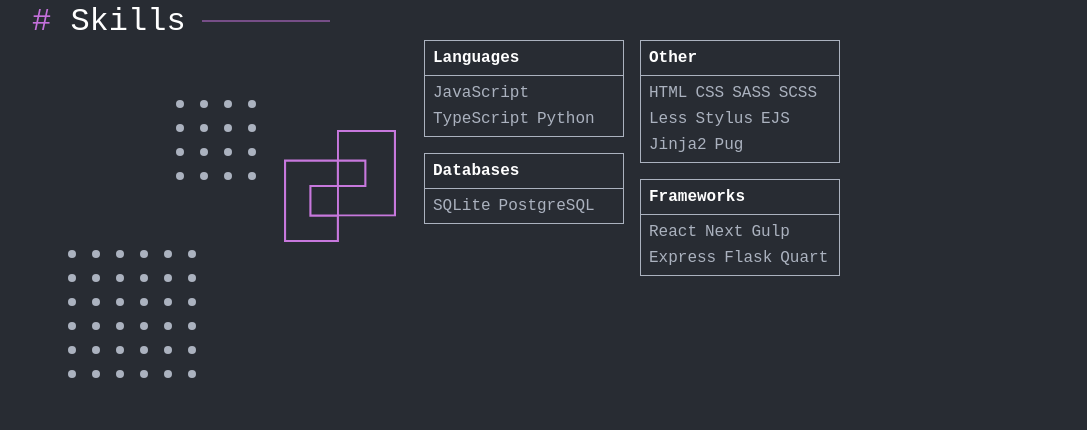
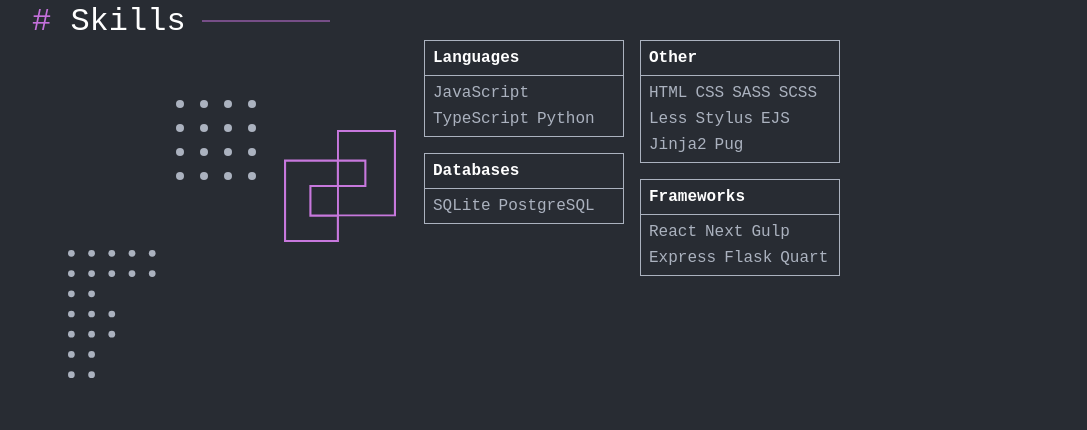
Before and after one commit to Fleyar/portafolio, a plain HTML site: page index.html in a window 1280 px wide. Shown: the part 1748-2178 px from the top of the page, without its empty margins (96-1183 px from the left). Drawn offline with nearby package versions, Linux system fonts and the light colour scheme; files whose address does not match are found by name.

Commit message:
inicio figuras

```diff
--- a/index.html
+++ b/index.html
@@ -130,11 +130,24 @@
             <div class="skills__content">
                 <div class="skills__illustrations illustrations">
                     <img src="/images/logo-outline.svg" alt="" class="illustrations__logo">
+
                     <svg width="100%" class="dots" viewBox="0 0 80 80">
-                        <circle cx="4" cy="4" r="4"></circle><circle cx="4" cy="28" r="4"></circle><circle cx="4" cy="52" r="4"></circle><circle cx="4" cy="76" r="4"></circle><circle cx="28" cy="4" r="4"></circle><circle cx="28" cy="28" r="4"></circle><circle cx="28" cy="52" r="4"></circle><circle cx="28" cy="76" r="4"></circle><circle cx="52" cy="4" r="4"></circle><circle cx="52" cy="28" r="4"></circle><circle cx="52" cy="52" r="4"></circle><circle cx="52" cy="76" r="4"></circle><circle cx="76" cy="4" r="4"></circle><circle cx="76" cy="28" r="4"></circle><circle cx="76" cy="52" r="4"></circle><circle cx="76" cy="76" r="4"></circle>
+                        <circle cx="4" cy="4" r="4"></circle><circle cx="4" cy="28" r="4"></circle><circle cx="4" cy="52" r="4"></circle><circle cx="4" cy="76" r="4"></circle>
+                        <circle cx="28" cy="4" r="4"></circle><circle cx="28" cy="28" r="4"></circle><circle cx="28" cy="52" r="4"></circle><circle cx="28" cy="76" r="4"></circle>
+                        <circle cx="52" cy="4" r="4"></circle><circle cx="52" cy="28" r="4"></circle><circle cx="52" cy="52" r="4"></circle><circle cx="52" cy="76" r="4"></circle>
+                        <circle cx="76" cy="4" r="4"></circle><circle cx="76" cy="28" r="4"></circle><circle cx="76" cy="52" r="4"></circle><circle cx="76" cy="76" r="4"></circle>
                     </svg>
-                    <svg width="100%" class="dots" viewBox="0 0 128 128">
-                        <circle cx="4" cy="4" r="4"></circle><circle cx="4" cy="28" r="4"></circle><circle cx="4" cy="52" r="4"></circle><circle cx="4" cy="76" r="4"></circle><circle cx="4" cy="100" r="4"></circle><circle cx="4" cy="124" r="4"></circle><circle cx="28" cy="4" r="4"></circle><circle cx="28" cy="28" r="4"></circle><circle cx="28" cy="52" r="4"></circle><circle cx="28" cy="76" r="4"></circle><circle cx="28" cy="100" r="4"></circle><circle cx="28" cy="124" r="4"></circle><circle cx="52" cy="4" r="4"></circle><circle cx="52" cy="28" r="4"></circle><circle cx="52" cy="52" r="4"></circle><circle cx="52" cy="76" r="4"></circle><circle cx="52" cy="100" r="4"></circle><circle cx="52" cy="124" r="4"></circle><circle cx="76" cy="4" r="4"></circle><circle cx="76" cy="28" r="4"></circle><circle cx="76" cy="52" r="4"></circle><circle cx="76" cy="76" r="4"></circle><circle cx="76" cy="100" r="4"></circle><circle cx="76" cy="124" r="4"></circle><circle cx="100" cy="4" r="4"></circle><circle cx="100" cy="28" r="4"></circle><circle cx="100" cy="52" r="4"></circle><circle cx="100" cy="76" r="4"></circle><circle cx="100" cy="100" r="4"></circle><circle cx="100" cy="124" r="4"></circle><circle cx="124" cy="4" r="4"></circle><circle cx="124" cy="28" r="4"></circle><circle cx="124" cy="52" r="4"></circle><circle cx="124" cy="76" r="4"></circle><circle cx="124" cy="100" r="4"></circle><circle cx="124" cy="124" r="4"></circle>
+                    <svg width="100%" class="dots" viewBox="0 0 152 152">
+                        <circle cx="4" cy="4" r="4"></circle><circle cx="4" cy="28" r="4"></circle><circle cx="4" cy="52" r="4"></circle><circle cx="4" cy="76" r="4"></circle>
+                        <circle cx="4" cy="100" r="4"></circle><circle cx="4" cy="124" r="4"></circle>
+                        <circle cx="28" cy="4" r="4"></circle><circle cx="28" cy="28" r="4"></circle>
+                        <circle cx="28" cy="52" r="4"></circle><circle cx="28" cy="76" r="4"></circle><circle cx="28" cy="100" r="4"></circle><circle cx="28" cy="124" r="4"></circle>
+                        <circle cx="52" cy="4" r="4"></circle><circle cx="52" cy="28" r="4"></circle><circle cx="52" cy="76" r="4"></circle>
+                        <circle cx="52" cy="100" r="4"></circle>
+                        <circle cx="76" cy="4" r="4"></circle><circle cx="76" cy="28" r="4"></circle>
+                        <circle cx="100" cy="4" r="4"></circle><circle cx="100" cy="28" r="4"></circle>
+                        <circle cx="4" cy="148" r="4"></circle>
+                        <circle cx="28" cy="148" r="4"></circle>
                     </svg>
                 </div>
                 <div class="skills__list">
```
